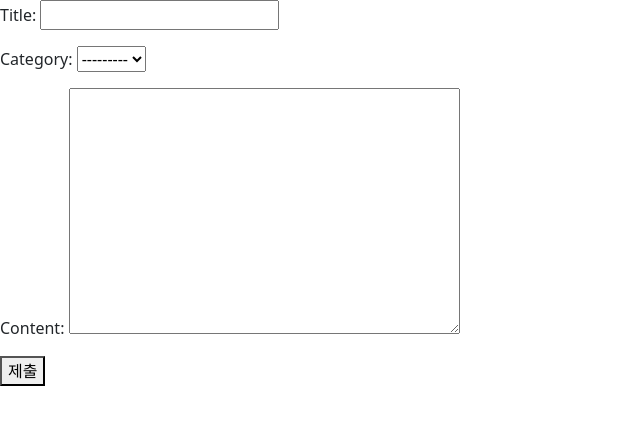
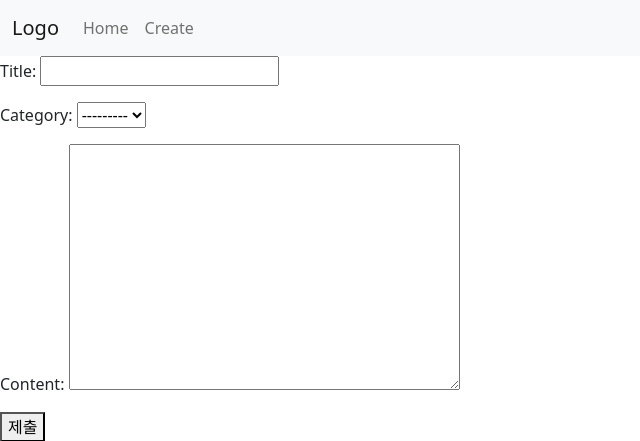
Before and after one commit to seokzin/Django, a Django app: page /board/create/ in a window 1280 px wide. Shown: the top 441 px of the page, without its empty margins (0-640 px from the left). Run offline with Django 3.2, Linux system fonts and the light colour scheme; some libraries are stand-ins or nearby versions.

Commit message:
feat: Add bt5 navbar

```diff
--- a/templates/base.html
+++ b/templates/base.html
@@ -1,3 +1,4 @@
+{% load static %}
 {% load static tailwind_tags %}
 <!DOCTYPE html>
 <html lang="en">
@@ -7,9 +8,12 @@
     <meta name="viewport" content="width=device-width, initial-scale=1.0" />
     <meta http-equiv="X-UA-Compatible" content="ie=edge" />
     <link href="https://cdn.jsdelivr.net/npm/bootstrap@5.0.2/dist/css/bootstrap.min.css" rel="stylesheet" integrity="sha384-EVSTQN3/azprG1Anm3QDgpJLIm9Nao0Yz1ztcQTwFspd3yD65VohhpuuCOmLASjC" crossorigin="anonymous">
+    <link rel="stylesheet" href="{% static 'css/style.css' %}">
     {% comment %} {% tailwind_css %} {% endcomment %}
   </head>
   <body>
+
+  {% include 'navbar.html'%}
 
   {% block content %}
   {% endblock content %}
--- /dev/null
+++ b/templates/navbar.html
@@ -0,0 +1,18 @@
+<nav class="navbar navbar-expand-lg navbar-light bg-light">
+  <div class="container-fluid">
+    <a class="navbar-brand" href="{% url 'board:index' %}">Logo</a>
+    <button class="navbar-toggler" type="button" data-bs-toggle="collapse" data-bs-target="#navbarNav" aria-controls="navbarNav" aria-expanded="false" aria-label="Toggle navigation">
+      <span class="navbar-toggler-icon"></span>
+    </button>
+    <div class="collapse navbar-collapse" id="navbarNav">
+      <ul class="navbar-nav">
+        <li class="nav-item">
+          <a class="nav-link" aria-current="page" href="{% url 'board:index' %}">Home</a>
+        </li>
+        <li class="nav-item">
+          <a class="nav-link" href="{% url 'board:create' %}">Create</a>
+        </li>
+      </ul>
+    </div>
+  </div>
+</nav>
```
